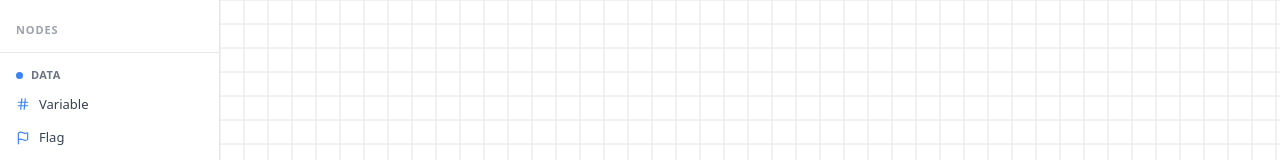
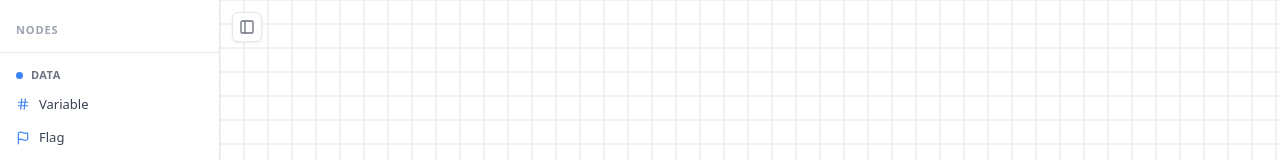
Before and after one commit to LArnaldi/looplens, a Next.js app in the folder frontend/: page / in a window 1280 px wide. Shown: the top 160 px of the page. Built offline with nearby package versions, Linux system fonts and the light colour scheme.

Commit message:
Add toggle button to show/hide node sidebar

```diff
--- a/frontend/src/app/globals.css
+++ b/frontend/src/app/globals.css
@@ -95,3 +95,27 @@ body {
   font-size: 13px;
   color: #374151;
 }
+
+/* Sidebar toggle button */
+.sidebar-toggle {
+  position: absolute;
+  top: 12px;
+  left: 12px;
+  z-index: 10;
+  width: 30px;
+  height: 30px;
+  display: flex;
+  align-items: center;
+  justify-content: center;
+  background: #ffffff;
+  border: 1px solid #e5e7eb;
+  border-radius: 6px;
+  color: #6b7280;
+  cursor: pointer;
+  box-shadow: 0 1px 3px rgba(0, 0, 0, 0.08);
+}
+
+.sidebar-toggle:hover {
+  background: #f3f4f6;
+  color: #374151;
+}
--- a/frontend/src/app/page.tsx
+++ b/frontend/src/app/page.tsx
@@ -1,14 +1,25 @@
 'use client'
 
+import { useState } from 'react'
 import { ReactFlow, Background, BackgroundVariant } from '@xyflow/react'
 import '@xyflow/react/dist/style.css'
+import { PanelLeft } from 'lucide-react'
 import NodeSidebar from '@/components/NodeSidebar'
 
 export default function Home() {
+  const [sidebarOpen, setSidebarOpen] = useState(true)
+
   return (
     <div style={{ width: '100vw', height: '100vh', display: 'flex' }}>
-      <NodeSidebar />
-      <div style={{ flex: 1 }}>
+      {sidebarOpen && <NodeSidebar />}
+      <div style={{ flex: 1, position: 'relative' }}>
+        <button
+          className="sidebar-toggle"
+          onClick={() => setSidebarOpen((v) => !v)}
+          aria-label={sidebarOpen ? 'Hide sidebar' : 'Show sidebar'}
+        >
+          <PanelLeft size={16} />
+        </button>
         <ReactFlow>
           <Background
             variant={BackgroundVariant.Lines}
```
